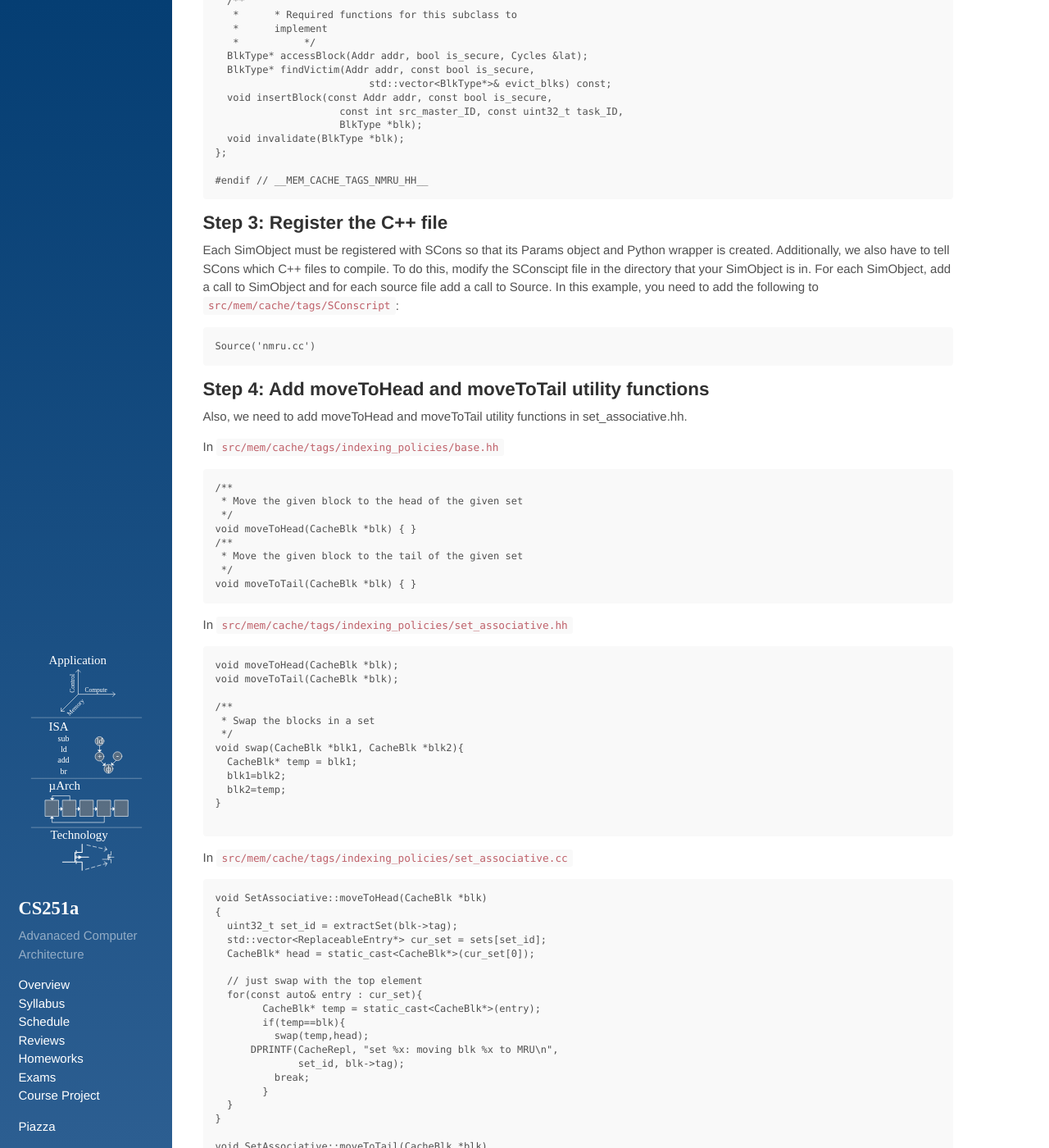
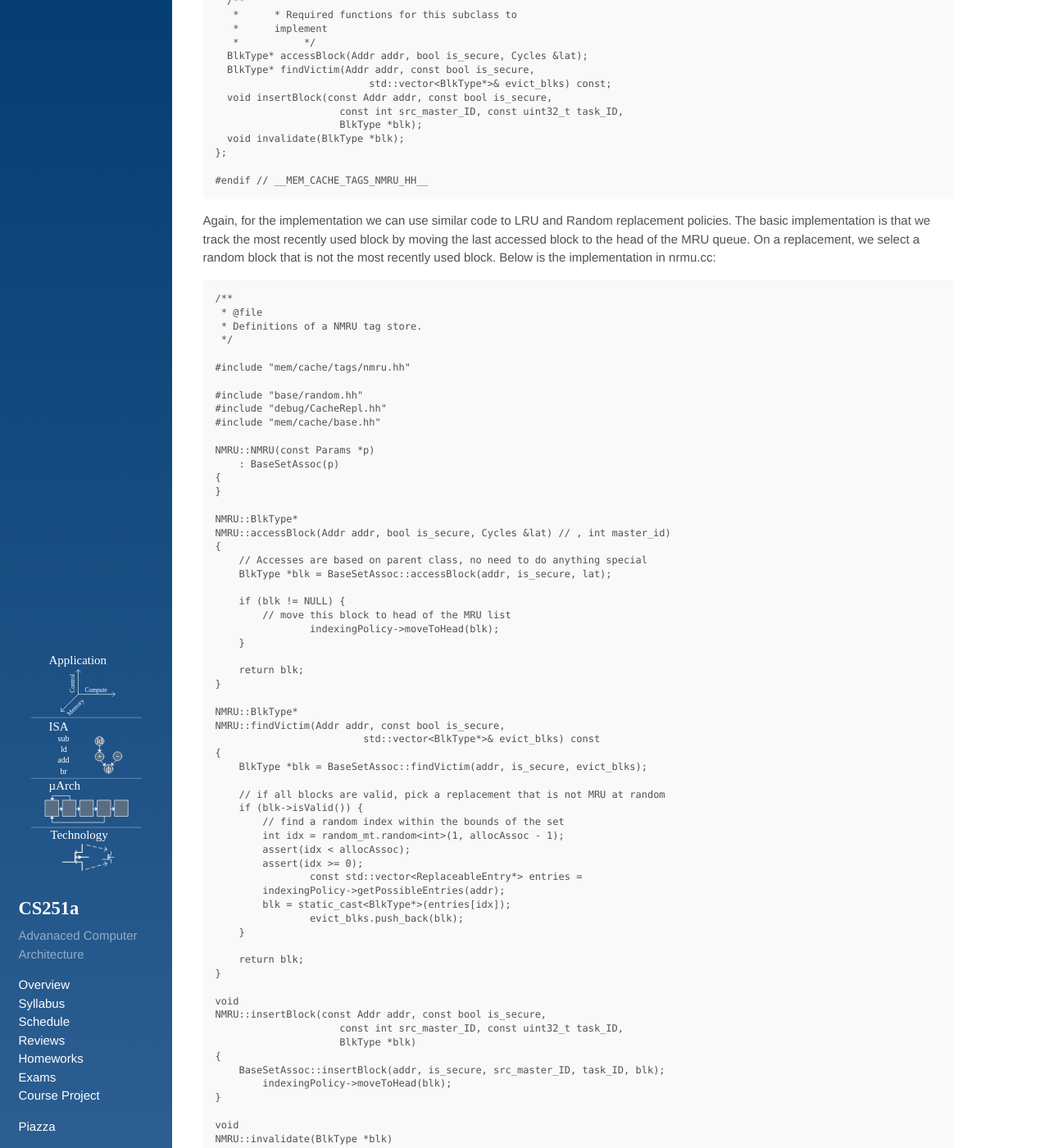
Before and after one commit to PolyArch/cs259, a Jekyll site: the page built from hws/nmru-tut.md, in a window 1280 px wide and 1400 px high, scrolled down 1261 px. Shown: the whole window at 82% size. Built offline with Jekyll 4.4.1, drawn with Linux system fonts in a browser that asks for light colours; some of the changed text lies outside the part shown.

Commit message:
add nmru.cc

````diff
--- a/hws/nmru-tut.md
+++ b/hws/nmru-tut.md
@@ -74,6 +74,85 @@ class NMRU : public BaseSetAssoc
 };
 
 #endif // __MEM_CACHE_TAGS_NMRU_HH__
+```
+
+Again, for the implementation we can use similar code to LRU and Random
+replacement policies. The basic implementation is that we track the most
+recently used block by moving the last accessed block to the head of the MRU queue. On a replacement, we select a random block that is not the most recently used block. Below is the implementation in nrmu.cc:
+
+```
+/**
+ * @file
+ * Definitions of a NMRU tag store.
+ */
+
+#include "mem/cache/tags/nmru.hh"
+
+#include "base/random.hh"
+#include "debug/CacheRepl.hh"
+#include "mem/cache/base.hh"
+
+NMRU::NMRU(const Params *p)
+    : BaseSetAssoc(p)
+{
+}
+
+NMRU::BlkType*
+NMRU::accessBlock(Addr addr, bool is_secure, Cycles &lat) // , int master_id)
+{
+    // Accesses are based on parent class, no need to do anything special
+    BlkType *blk = BaseSetAssoc::accessBlock(addr, is_secure, lat);
+
+    if (blk != NULL) {
+        // move this block to head of the MRU list
+		indexingPolicy->moveToHead(blk);
+    }
+
+    return blk;
+}
+
+NMRU::BlkType*
+NMRU::findVictim(Addr addr, const bool is_secure,
+                         std::vector<BlkType*>& evict_blks) const
+{
+    BlkType *blk = BaseSetAssoc::findVictim(addr, is_secure, evict_blks);
+
+    // if all blocks are valid, pick a replacement that is not MRU at random
+    if (blk->isValid()) {
+        // find a random index within the bounds of the set
+        int idx = random_mt.random<int>(1, allocAssoc - 1);
+        assert(idx < allocAssoc);
+        assert(idx >= 0);
+		const std::vector<ReplaceableEntry*> entries =
+        indexingPolicy->getPossibleEntries(addr);
+        blk = static_cast<BlkType*>(entries[idx]);
+		evict_blks.push_back(blk);
+    }
+
+    return blk;
+}
+
+void
+NMRU::insertBlock(const Addr addr, const bool is_secure,
+                     const int src_master_ID, const uint32_t task_ID,
+                     BlkType *blk)
+{
+    BaseSetAssoc::insertBlock(addr, is_secure, src_master_ID, task_ID, blk);
+	indexingPolicy->moveToHead(blk);
+}
+
+void
+NMRU::invalidate(BlkType *blk)
+{
+    BaseSetAssoc::invalidate(blk);
+    indexingPolicy->moveToTail(blk);
+}
+
+NMRU*
+NMRUParams::create()
+{
+    return new NMRU(this);
+}
 ```
 
 ## Step 3: Register the C++ file
````
